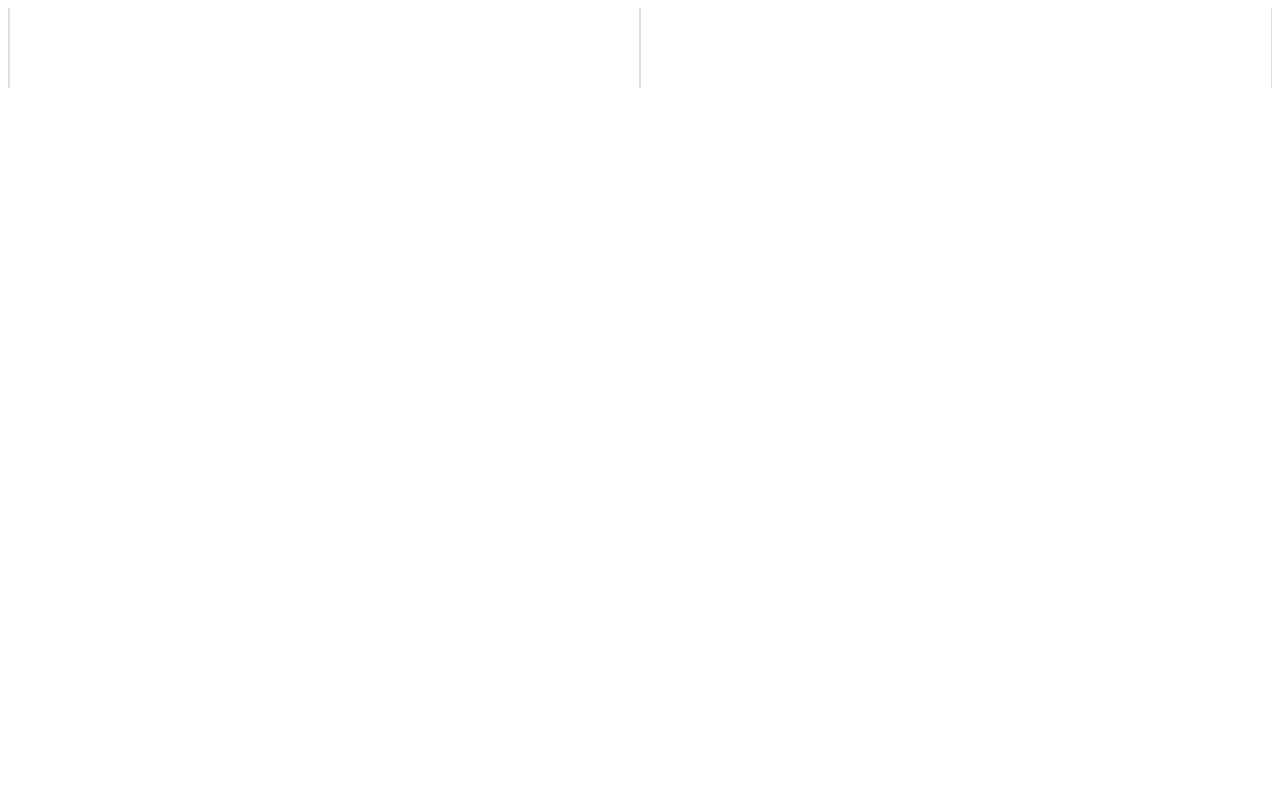
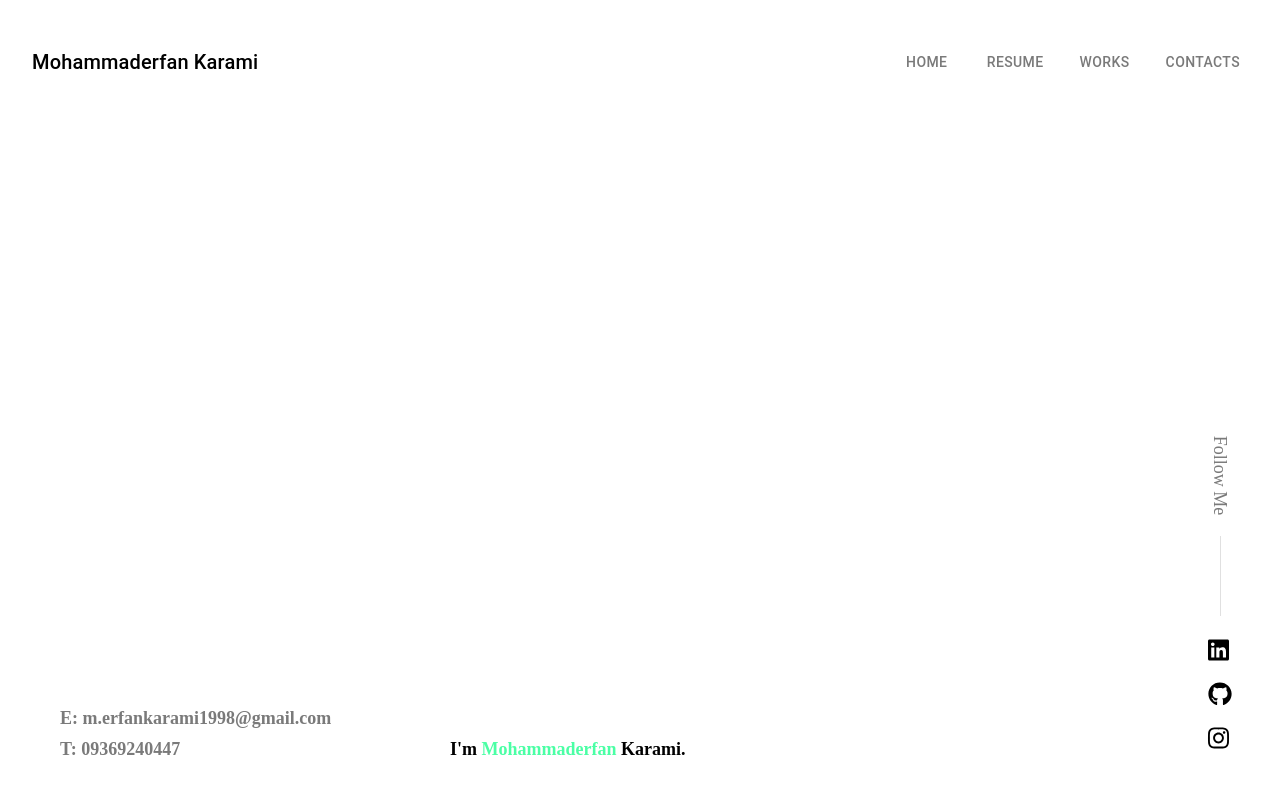
Before and after one commit to merfankarami/resume-finall, a Next.js app: page / in a window 1280 px wide. Shown: the top 794 px of the page. Built offline with nearby package versions, Linux system fonts and the light colour scheme.

Commit message:
commited

```diff
--- a/pages/index.js
+++ b/pages/index.js
@@ -1,10 +1,7 @@
-import Lines from "../src/layouts/lines";
-import Layout from "../src/layouts/home";
+import Layout from "../src/layouts/default";
 
 export default function HomePage() {
   return (
-    <Lines>
       <Layout></Layout>
-    </Lines>
   );
 }
--- /dev/null
+++ b/src/layouts/default/AppLinks.js
@@ -0,0 +1,18 @@
+export default [
+    {
+        to: '/',
+        label: 'Home',
+    },
+    {
+        to: '/resume',
+        label: 'Resume',
+    },
+    {
+        to: '/works',
+        label: 'Works',
+    },
+    {
+        to: '/contacts',
+        label: 'Contacts',
+    },
+]
--- a/src/layouts/home/Bars/index.js
+++ b/src/layouts/default/index.js
@@ -1,3 +1,4 @@
+import Link from "next/link";
 import { Toolbar, Typography, Button, Divider } from "@material-ui/core";
 import { FontAwesomeIcon } from "@fortawesome/react-fontawesome";
 import {
@@ -5,6 +6,7 @@ import {
   faGithub,
   faInstagram,
 } from "@fortawesome/free-brands-svg-icons";
+import Links from "./AppLinks";
 import useStyles from "./styles";
 
 export default function Bars() {
@@ -15,10 +17,13 @@ export default function Bars() {
       <Toolbar classes={{ root: cls.appBar }}>
         <Typography variant="h6">Mohammaderfan Karami</Typography>
         <div>
-          <Button color="secondary">Home</Button>
-          <Button color="secondary">Resume</Button>
-          <Button color="secondary">Works</Button>
-          <Button color="secondary">Contacts</Button>
+          {Links.map((i, idx) => (
+            <Link href={i.to}>
+              <Button key={idx} color="secondary">
+                {i.label}
+              </Button>
+            </Link>
+          ))}
         </div>
       </Toolbar>
       <div className={cls.contact}>
--- a/src/layouts/home/index.js
+++ /dev/null
@@ -1,8 +0,0 @@
-import Bars from "./Bars";
-export default function HomeLayout() {
-  return (
-    <>
-      <Bars />
-    </>
-  );
-}
--- a/src/layouts/lines/LineDivider/index.js
+++ /dev/null
@@ -1,24 +0,0 @@
-import { Divider } from "@material-ui/core";
-import { makeStyles } from "@material-ui/core/styles";
-
-const useStyles = makeStyles(() => ({
-  container: {
-    display: "flex",
-    alignItems: "center",
-    justifyContent: "space-between",
-  },
-  divider: {
-    width: 1.5,
-    height: 80,
-  },
-}));
-export default function Lines() {
-  const cls = useStyles();
-  return (
-    <div className={cls.container}>
-      <Divider orientation="vertical" className={cls.divider} />
-      <Divider orientation="vertical" className={cls.divider} />
-      <Divider orientation="vertical" className={cls.divider} />
-    </div>
-  );
-}
--- a/src/layouts/lines/index.js
+++ /dev/null
@@ -1,8 +0,0 @@
-import Lines from "./LineDivider";
-export default function GlobalLines() {
-  return (
-    <>
-      <Lines />
-    </>
-  );
-}
```
Also changed, not shown: pages/resume/index.js (added), src/layouts/default/styles.js (renamed from src/layouts/home/Bars/styles.js).
